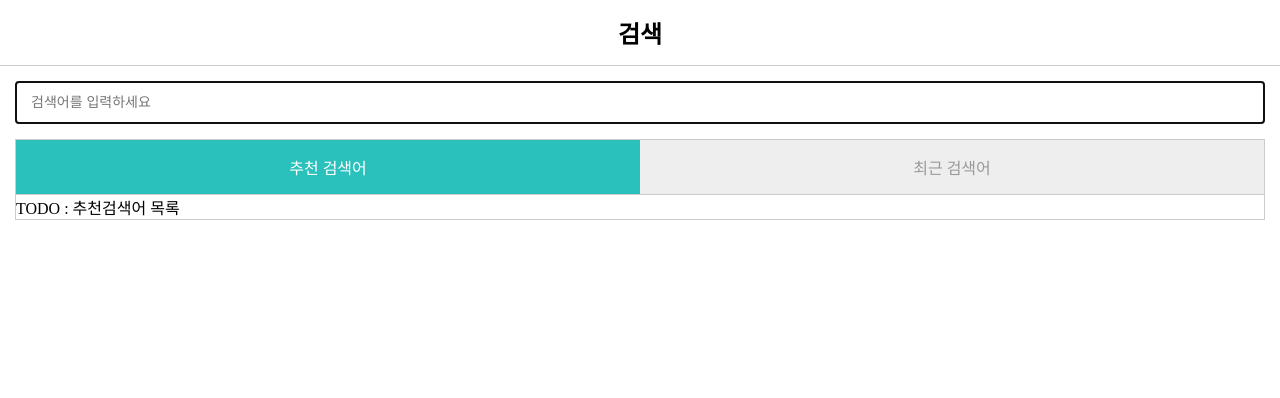
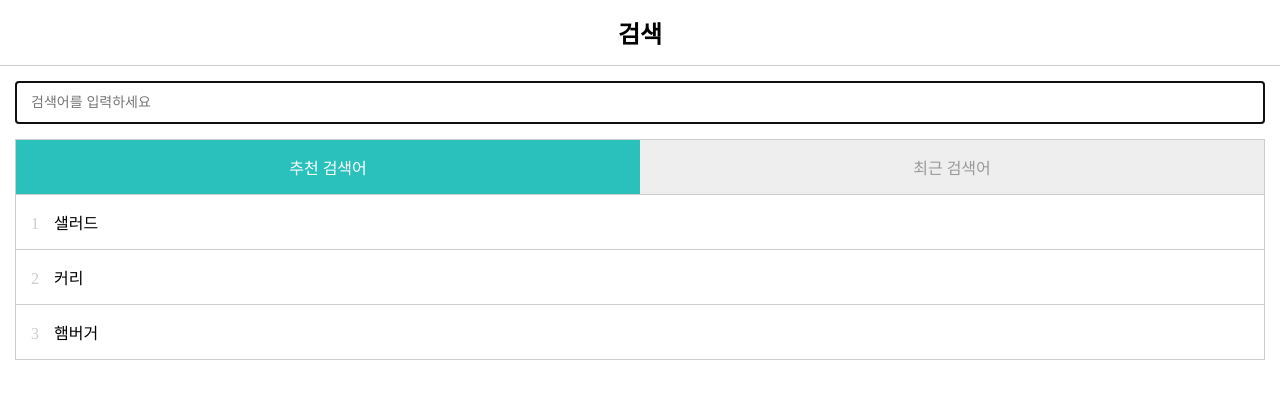
Before and after one commit to hitzza/react-lecture, a React app in the folder component/: page / in a window 1280 px wide. Shown: the top 398 px of the page. Built offline with nearby package versions, Linux system fonts and the light colour scheme.

Commit message:
add list, KeywordList form & search events

```diff
--- a/component/src/App.js
+++ b/component/src/App.js
@@ -4,6 +4,7 @@
 import SearchResult from './components/SearchResult.js';
 import Tabs, { TabType } from './components/Tabs.js';
 import store from  './Store.js';
+import KeywordList from './components/KeywordList.js'
 
 export default class App extends React.Component{
     constructor(){
@@ -21,6 +22,7 @@
     search(searchKeyword){
         const searchResult = store.search(searchKeyword);
         this.setState({
+            searchKeyword,
             searchResult,
             submitted : true,
         });
@@ -66,7 +68,7 @@
                             selectedTab = {selectedTab}
                             onChange = {(selectedTab) => {this.setState({selectedTab})}}
                             />
-                            {selectedTab === TabType.KEYWORD && <>TODO : 추천검색어 목록</>}
+                            {selectedTab === TabType.KEYWORD && <KeywordList onClick ={(keyword)=>{this.search(keyword)}}/>}
                             {selectedTab === TabType.HISTORY && <>TODO : 최근검색어 목록</>}
                             </>
                         )}
--- /dev/null
+++ b/component/src/components/KeywordList.js
@@ -0,0 +1,23 @@
+import React from "react";
+import List from "./List.js";
+import store from  "../Store.js";
+
+export default class KeywordList extends List{
+    componentDidMount(){
+        const data = store.getKeywordList();
+        this.setState({
+            data,
+        });
+    }
+
+    renderItem(item,index){
+        return(
+            <>
+                <span className='number'>{index+1}</span>
+                <span>{item.keyword}</span>
+            </>
+        );
+    }
+
+
+}
--- /dev/null
+++ b/component/src/components/List.js
@@ -0,0 +1,32 @@
+import React from "react";
+
+export default class List extends React.Component{
+    constructor(){
+        super();
+
+        this.state = {
+            data : [],
+        };
+    }
+    renderItem(item,index){
+        throw 'renderItem()을 구현하세요';
+    }
+
+    render(){
+        return(
+            <ul className="list">
+                {this.state.data.map((item, index) => {
+                    return (
+                        <li
+                        key={item.id}
+                        onClick = {()=> this.props.onClick(item.keyword)}
+                        >
+                            {this.renderItem(item, index)}
+                        </li>
+                    );
+                })}
+            </ul>
+        );
+    }
+
+}
```
